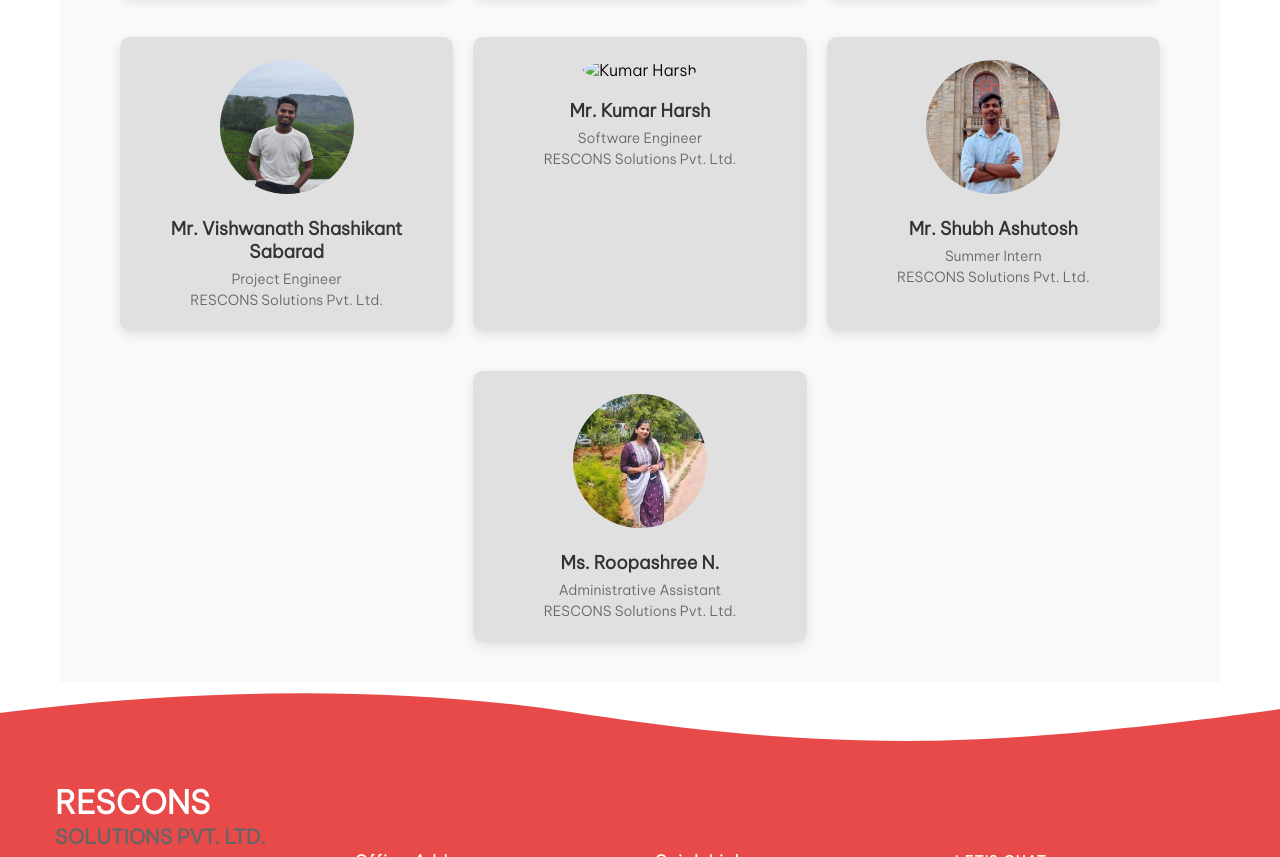
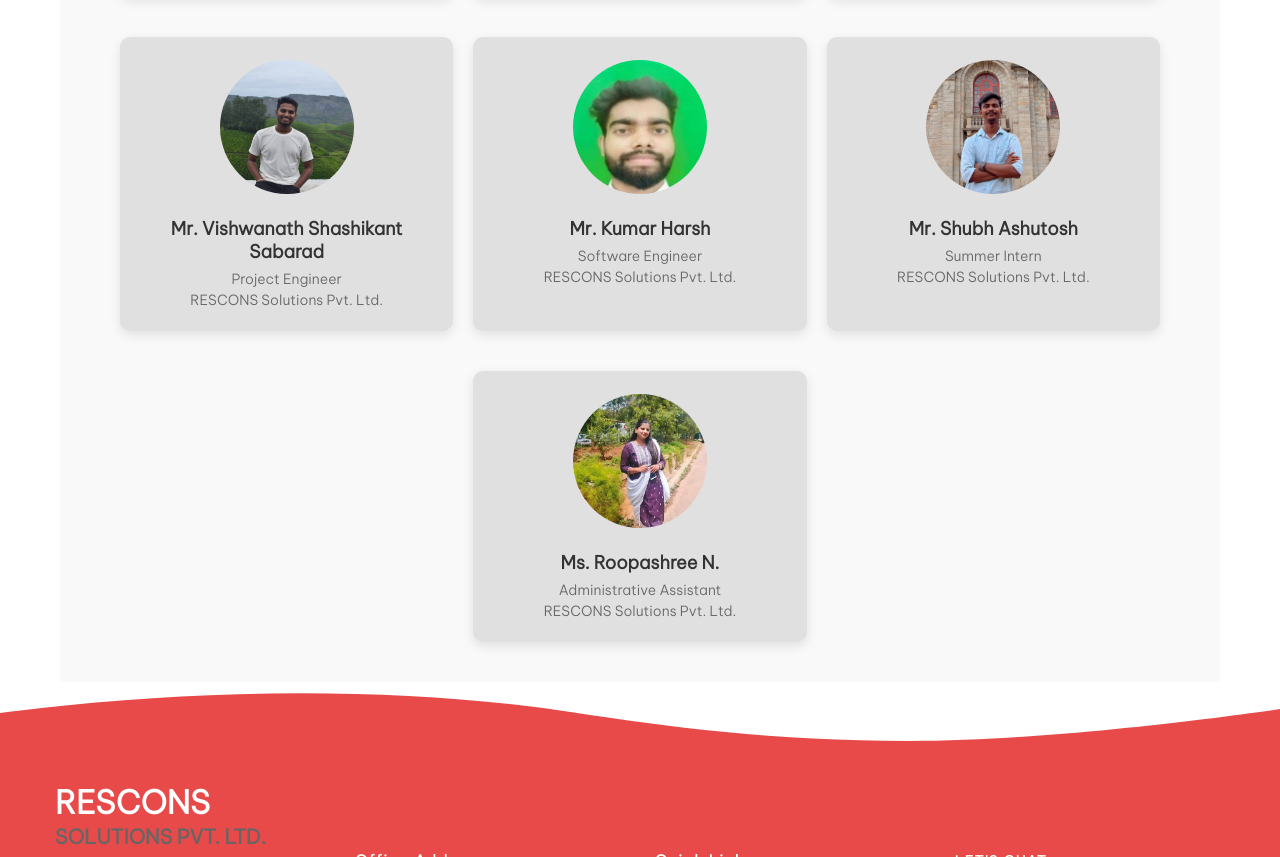
Before and after one commit to rescons/Rescons-Website-Updated, a website: page about.html in a window 1280 px wide. Shown: the part 4016-4873 px from the top of the page. Drawn offline with Linux system fonts and the light colour scheme.

Commit message:
Added Harsh Image

```diff
--- a/about.html
+++ b/about.html
@@ -314,7 +314,7 @@
     </div>
 
     <div class="card" data-animate="fade-in">
-        <img src="./assets/images/SwarajKumar.jpg" alt="Kumar Harsh" class="team-photo" />
+        <img src="./assets/images/KumarHarsh.jpg" alt="Kumar Harsh" class="team-photo" />
         <strong>Mr. Kumar Harsh</strong>
         <p>Software Engineer<br />RESCONS Solutions Pvt. Ltd.</p>
     </div>
```
